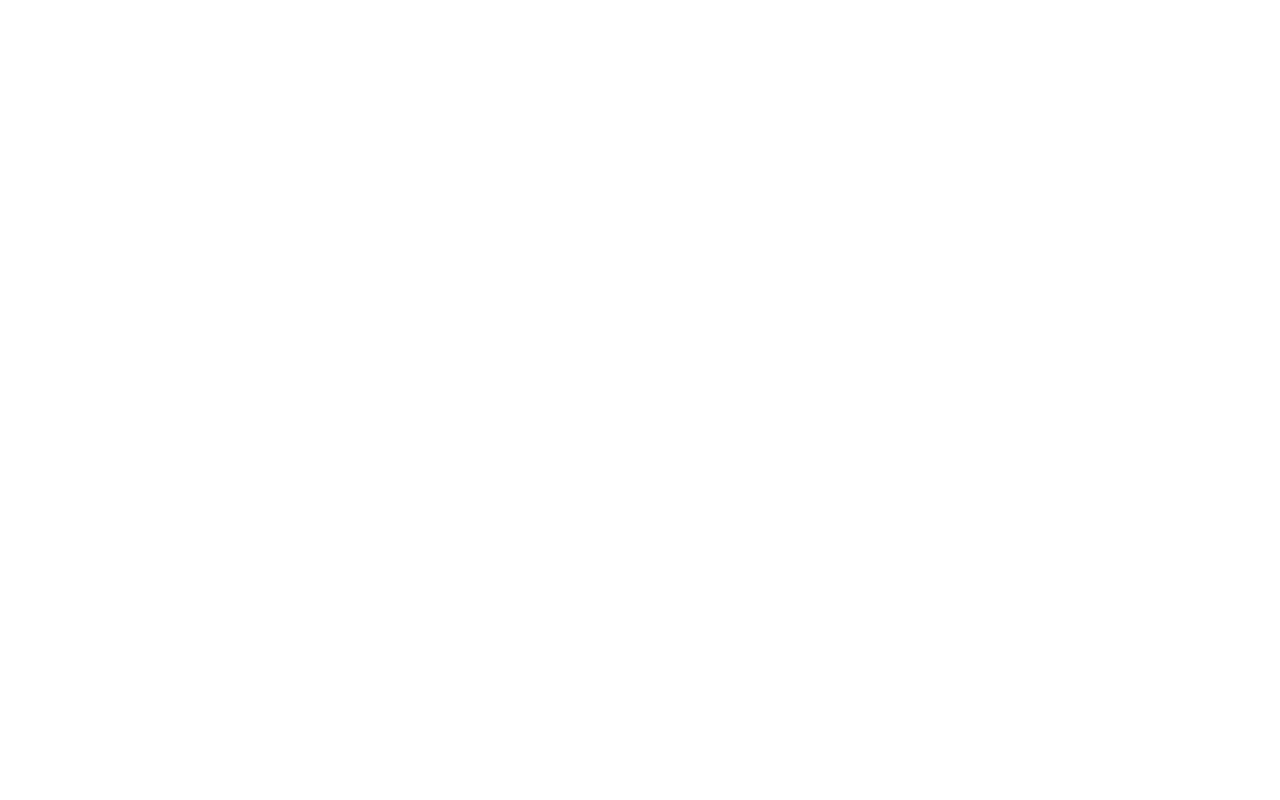
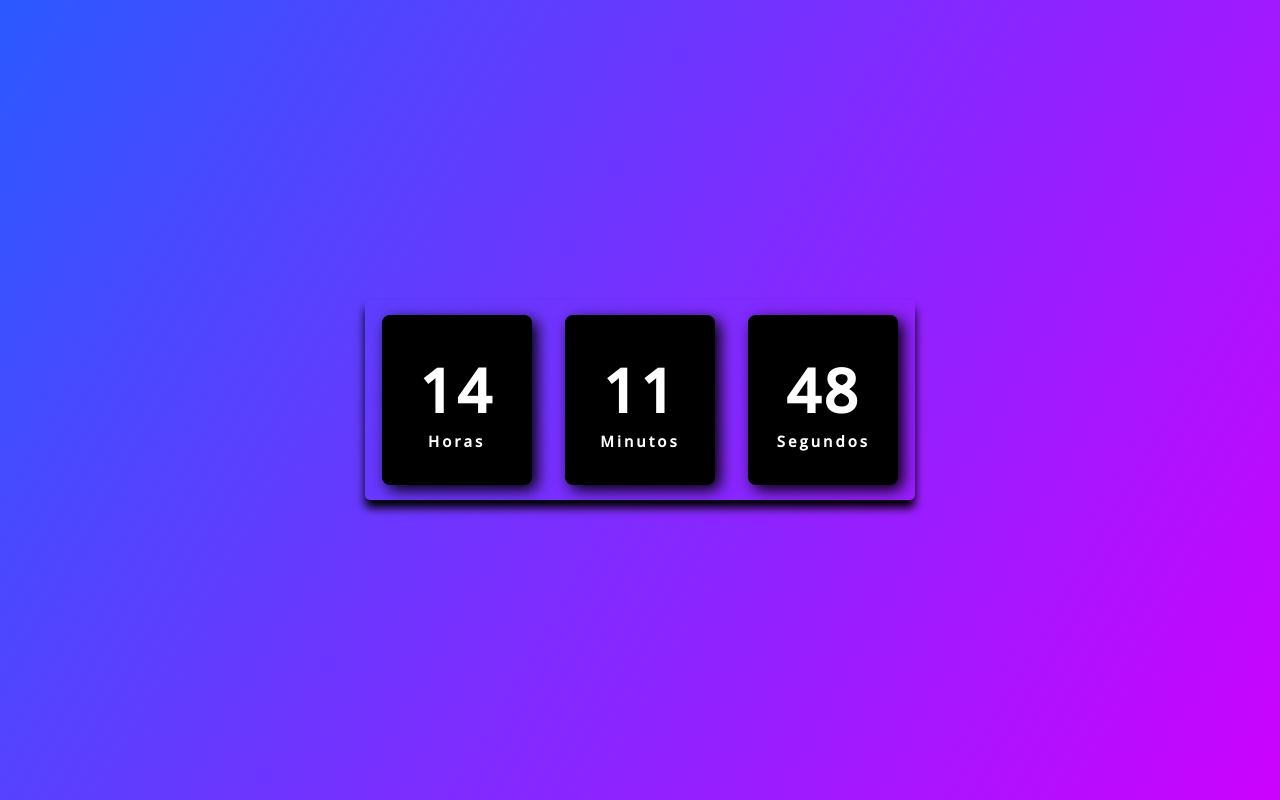
Before and after one commit to herbertribeiro19/Relogio, a plain HTML site: page index.html in a window 1280 px wide. Drawn offline with nearby package versions, Linux system fonts and the light colour scheme.

Commit message:
Relógio digital

```diff
--- a/assets/script.js
+++ b/assets/script.js
@@ -0,0 +1,26 @@
+const horas = document.getElementById('horas');
+const minutos = document.getElementById('minutos');
+const segundos = document.getElementById('segundos');
+
+const relogio = setInterval(function time(){
+    let dateToday = new Date();
+    let hr = dateToday.getHours();
+    let min = dateToday.getMinutes();
+    let seg = dateToday.getSeconds();
+
+    if (hr<10) {
+        hr = '0' + hr;
+    }
+    if (min < 10) {
+        min = '0' + min;
+    }
+    if (seg < 10) {
+        seg = '0' + seg;
+    }
+
+    horas.textContent = hr;
+    minutos.textContent = min;
+    segundos.textContent = seg;
+
+
+})
--- a/assets/styles.css
+++ b/assets/styles.css
@@ -0,0 +1,49 @@
+@import url('https://fonts.googleapis.com/css2?family=Open+Sans:wght@300;400;500&family=Poppins:ital,wght@0,200;0,400;0,500;0,600;0,700;0,800;0,900;1,200;1,300;1,400;1,500;1,600;1,700;1,800;1,900&display=swap');
+
+*{
+    margin: 0;
+    padding: 0;
+    font-family: 'Open Sans', sans-serif;
+}
+
+body {
+    height: 100vh;
+    background: linear-gradient(120deg, #2b59ff, #cc02ff);
+    display: flex;
+    align-items: center;
+    justify-content: center;
+}
+
+.relogio{
+    align-items: center;
+    background: transparent;
+    height: 200px;
+    width: 550px;
+    display: flex;
+    justify-content: space-around;
+    border-radius: 5px;
+    box-shadow: 0px 8px 10px black;
+}
+
+.relogio div{
+    height: 170px;
+    width: 150px;
+    display: flex;
+    flex-direction: column;
+    align-items: center;
+    justify-content: center;
+    color: white;
+    background-color: black;
+    border-radius: 8px;
+    box-shadow: 5px 5px 15px black;
+    letter-spacing: 3px;
+}
+
+.relogio span{
+    font-weight: bolder;
+    font-size: 60px;
+}
+
+.relogio span.tempo{
+    font-size: 15px;
+}
--- a/index.html
+++ b/index.html
@@ -4,9 +4,26 @@
     <meta charset="UTF-8">
     <meta http-equiv="X-UA-Compatible" content="IE=edge">
     <meta name="viewport" content="width=device-width, initial-scale=1.0">
+    <link rel="stylesheet" href="/assets/styles.css">
     <title>Relógio Digital</title>
 </head>
-<body>
+    <body>
+        <div class="relogio">
+            <div>
+                <span id="horas">00</span>
+                <span class="tempo">Horas</span>
+            </div>
 
-</body>
+            <div>
+                <span id="minutos">00</span>
+                <span class="tempo">Minutos</span>
+            </div>
+
+            <div>
+                <span id="segundos">00</span>
+                <span class="tempo">Segundos</span>
+            </div>
+        </div>
+    <script src="/assets/script.js"></script>
+    </body>
 </html>
```
